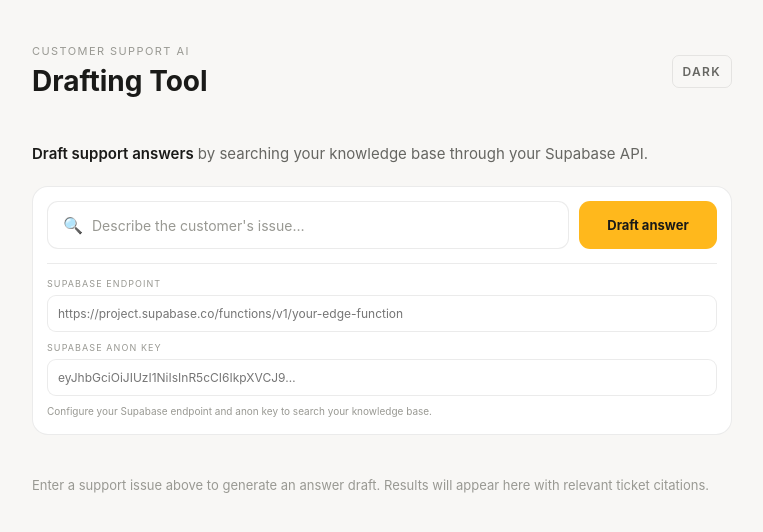
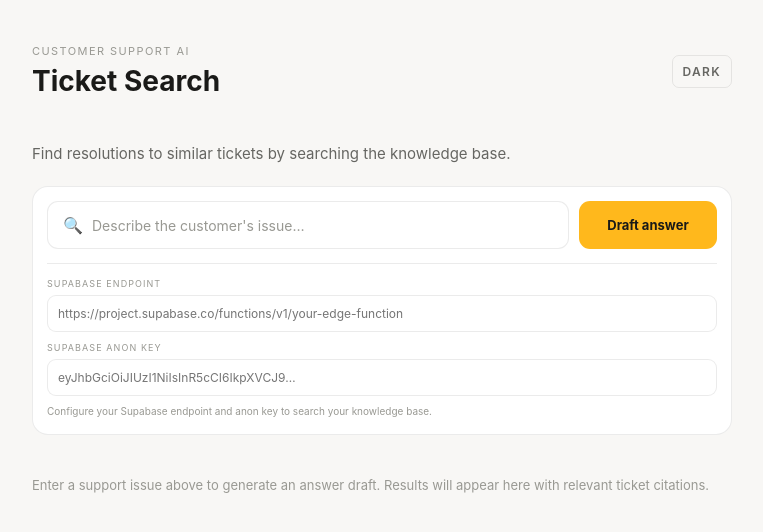
Before and after one commit to zeynep-kocaman/ticket-search-ui, a Next.js app: page / in a window 1280 px wide. Shown: the top 532 px of the page, without its empty margins (258-1021 px from the left). Built offline with nearby package versions, Linux system fonts and the light colour scheme.

Commit message:
Change title
Updated the title and introductory text for clarity.

```diff
--- a/app/page.tsx
+++ b/app/page.tsx
@@ -106,7 +106,7 @@ export default function Home() {
       <div className="topbar">
         <div>
           <div className="kicker">Customer Support AI</div>
-          <h1 className="title">Drafting Tool</h1>
+          <h1 className="title">Ticket Search</h1>
         </div>
         <div className="theme-controls">
           <button
@@ -119,7 +119,7 @@ export default function Home() {
       </div>
 
       <p className="lede">
-        <strong>Draft support answers</strong> by searching your knowledge base through your Supabase API.
+        Find resolutions to similar tickets by searching the knowledge base.
       </p>
 
       <div className="search-card">
```
